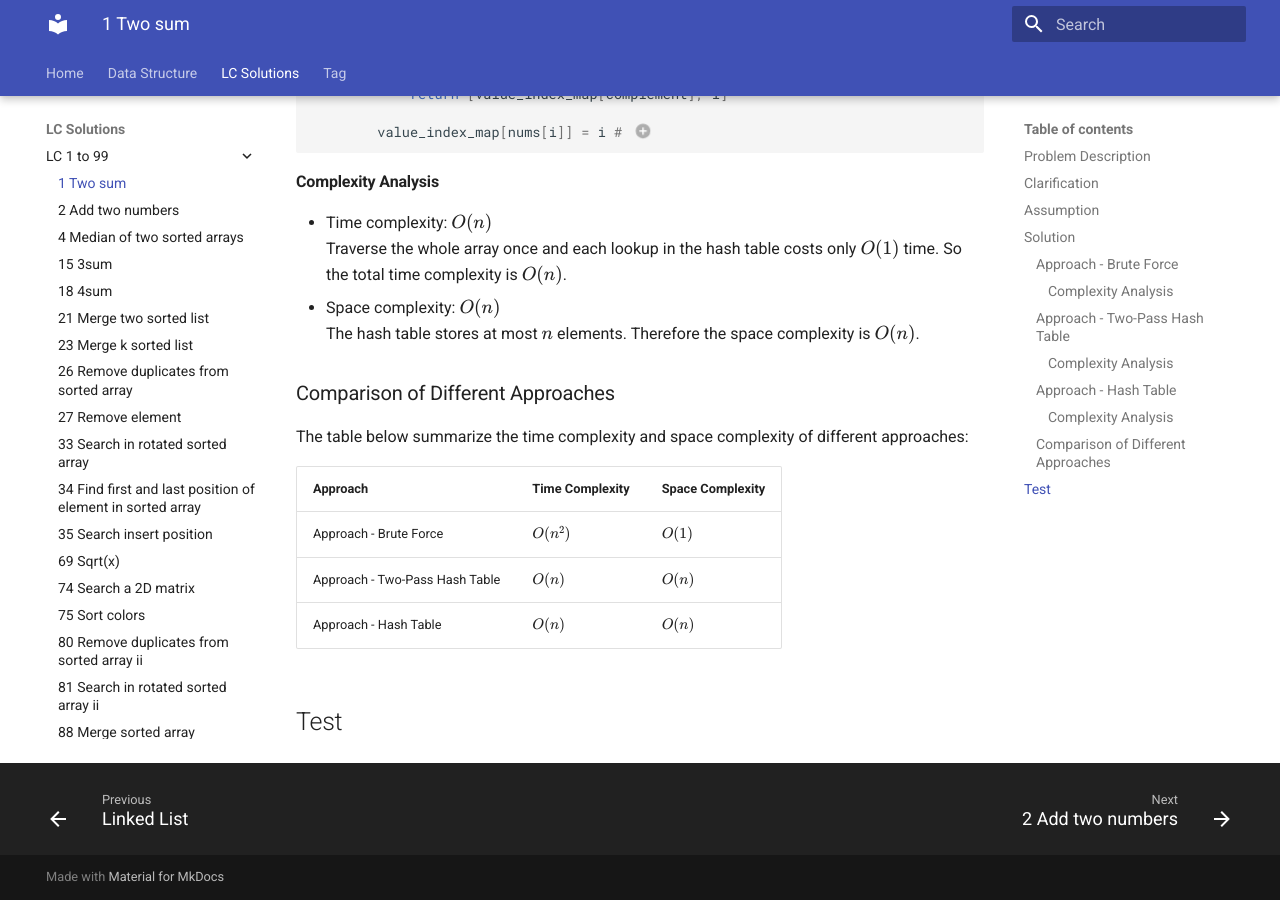
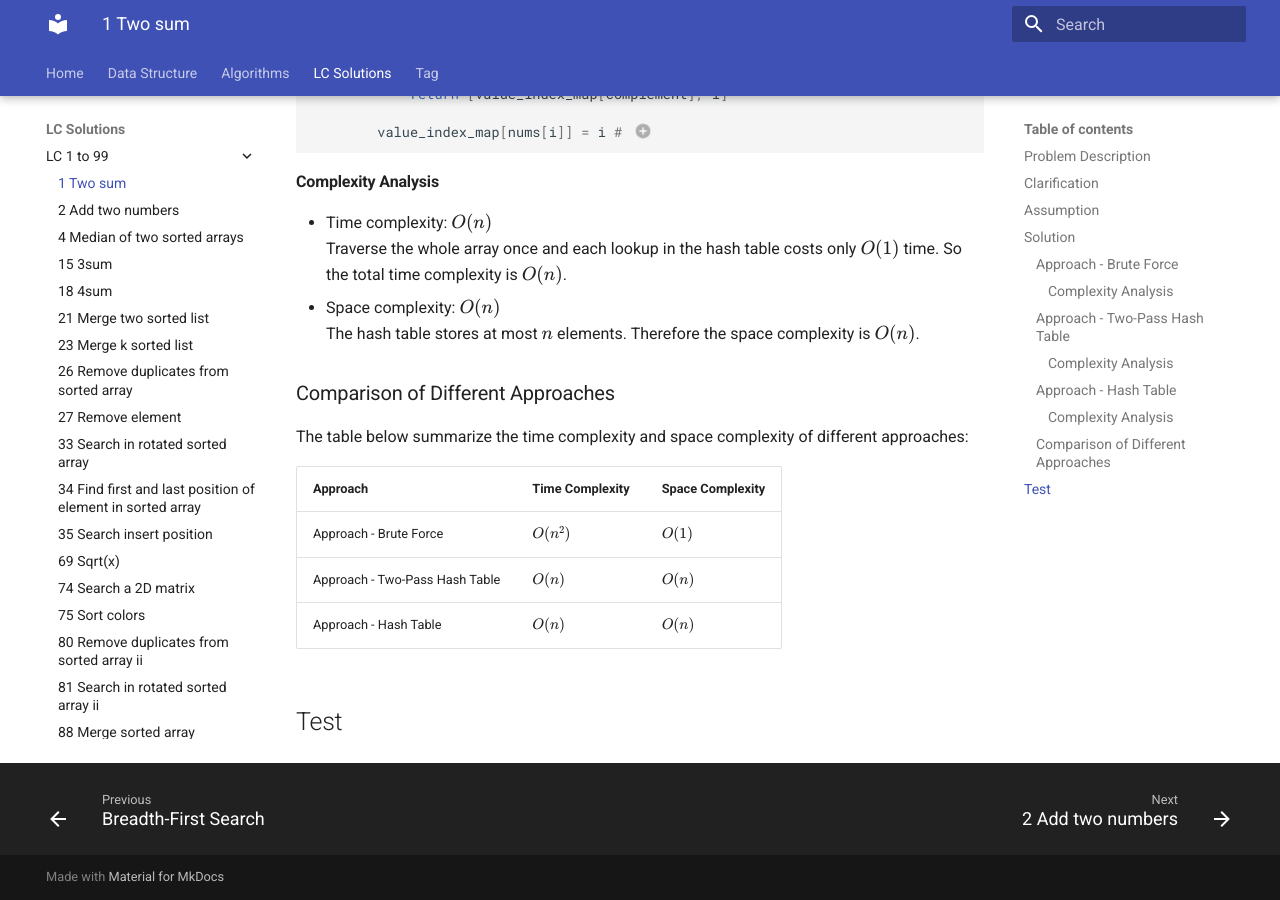
Before and after one commit to RogerLuo-Code/coding-practice, an MkDocs documentation site: the page built from docs/lc-solutions/lc0001-0099/lc0001-two-sum.md, in a window 1280 px wide and 900 px high, scrolled down 2783 px. Built offline with MkDocs 1.6.1 and Material for MkDocs 9.7.7, drawn with Linux system fonts in a browser that asks for light colours.

```diff
--- a/mkdocs.yml
+++ b/mkdocs.yml
@@ -67,6 +67,8 @@
     - Queue: data-structure/queue/queue.md
     - Stack: data-structure/stack/stack.md
     - Linked List: data-structure/linked-list/linked-list.md
+  - Algorithms:
+    - Breadth-First Search: algorithms/bfs.md
   - LC Solutions:
     - LC 1 to 99:
       - 1 Two sum: lc-solutions/lc0001-0099/lc0001-two-sum.md
```
